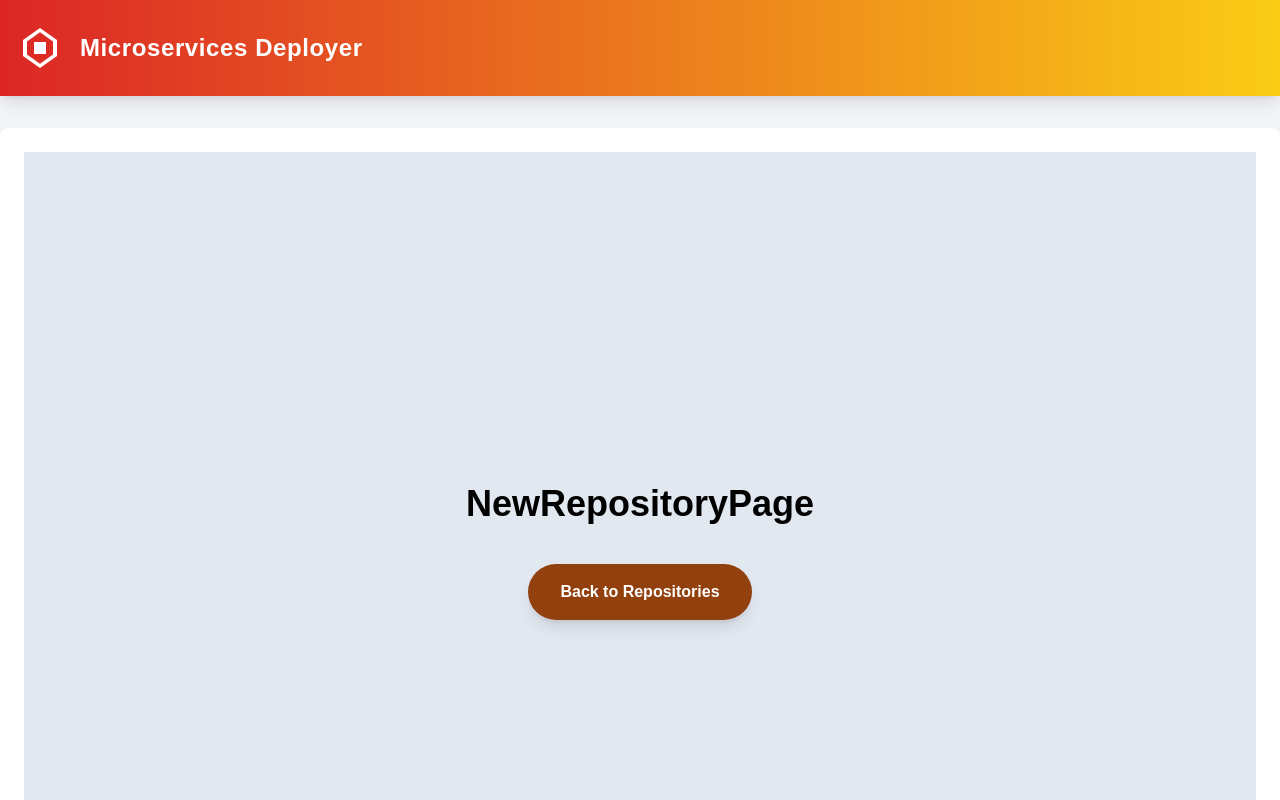
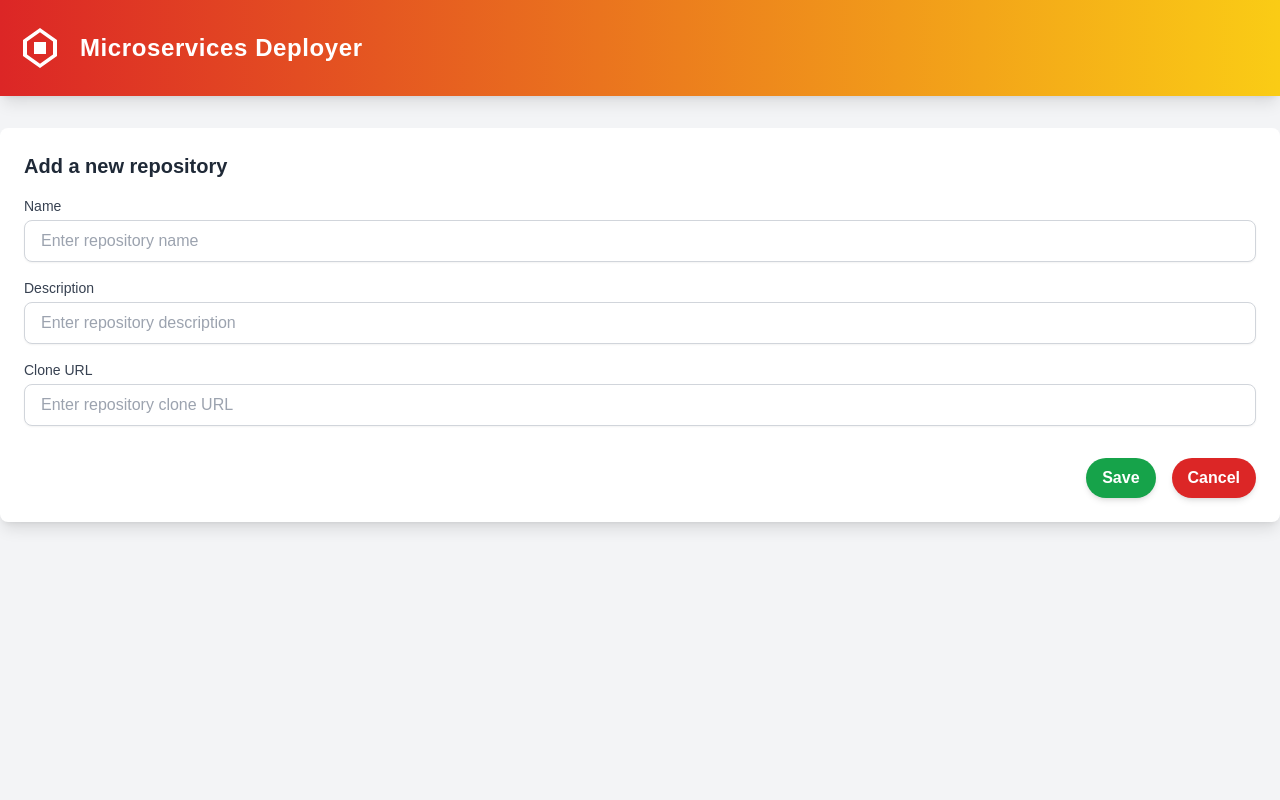
Before and after one commit to ymedaghri/nextjs-deployer, a Next.js app: page /repositories/new in a window 1280 px wide. Shown: the top 800 px of the page. Built offline with nearby package versions, Linux system fonts and the light colour scheme.

Commit message:
Adding Delete the basic way as a full use client

```diff
--- a/app/(my-layout)/repositories/new/page.tsx
+++ b/app/(my-layout)/repositories/new/page.tsx
@@ -1,15 +1,96 @@
-import Link from 'next/link'
-import React from 'react'
+'use client';
+import Link from 'next/link';
+import React, { useState } from 'react'
+import { useRouter } from 'next/navigation';
 
 const NewRepositoryPage = () => {
+  const router = useRouter();
+
+  const [name, setName] = useState('');
+  const [description, setDescription] = useState('');
+  const [cloneUrl, setCloneUrl] = useState('');
+
+  async function handleSubmit(e: React.FormEvent) {
+    e.preventDefault();
+
+    const response = await fetch('/api/repositories', {
+      method: 'POST',
+      headers: { 'Content-Type': 'application/json' },
+      body: JSON.stringify({ name, description, cloneUrl }),
+    });
+
+    if (response.ok) {
+      router.push('/repositories');
+    }
+  }
+
   return (
-    <div className='bg-slate-200 min-h-screen flex flex-col gap-10 items-center justify-center'>
-        <p className='text-black text-4xl font-extrabold'>NewRepositoryPage</p>
-        <Link href='/repositories' className="my-hero-button">
-            Back to Repositories
-        </Link>
-    </div>
-  )
+    <>
+        <h2 className="text-xl font-semibold text-gray-800 mb-4">Add a new repository</h2>
+
+        <form className="space-y-4" onSubmit={handleSubmit}>
+          <div>
+            <label htmlFor="name" className="block text-sm font-medium text-gray-700 mb-1">
+              Name
+            </label>
+            <input
+              id="name"
+              name="name"
+              type="text"
+              required
+              placeholder="Enter repository name"
+              className="block w-full px-4 py-2 border border-gray-300 rounded-lg shadow-sm focus:outline-none focus:ring-2 focus:ring-blue-500 focus:border-blue-500"
+              onChange={(e) => setName(e.target.value)}
+              value={name}
+            />
+          </div>
+
+          <div>
+            <label htmlFor="description" className="block text-sm font-medium text-gray-700 mb-1">
+              Description
+            </label>
+            <input
+              id="description"
+              name="description"
+              type="text"
+              required
+              placeholder="Enter repository description"
+              className="block w-full px-4 py-2 border border-gray-300 rounded-lg shadow-sm focus:outline-none focus:ring-2 focus:ring-blue-500 focus:border-blue-500"
+              onChange={(e) => setDescription(e.target.value)}
+              value={description}
+            />
+          </div>
+
+          <div>
+            <label htmlFor="cloneUrl" className="block text-sm font-medium text-gray-700 mb-1">
+              Clone URL
+            </label>
+            <input
+              id="cloneUrl"
+              name="cloneUrl"
+              type="url"
+              required
+              placeholder="Enter repository clone URL"
+              className="block w-full px-4 py-2 border border-gray-300 rounded-lg shadow-sm focus:outline-none focus:ring-2 focus:ring-blue-500 focus:border-blue-500"
+              onChange={(e) => setCloneUrl(e.target.value)}
+              value={cloneUrl}
+            />
+          </div>
+
+          <div className="pt-4 flex justify-end space-x-4">
+          <button
+              type="submit"
+              className="my-primary-button"
+            >
+              Save
+            </button>
+            <Link href="/repositories" className="my-destroy-button">
+              Cancel
+            </Link>
+          </div>
+        </form>
+        </>
+  );
 }
 
 export default NewRepositoryPage
--- a/app/(my-layout)/repositories/page.tsx
+++ b/app/(my-layout)/repositories/page.tsx
@@ -1,13 +1,35 @@
+'use client';
+
 import Link from 'next/link'
-import React from 'react'
+import React, { useEffect } from 'react'
 
 interface Repository {
   name: string, description:string, clone_url:string
 }
 
-const RepositoriesPage = async () => {
-  const res = await fetch('https://api.github.com/users/octocat/repos');
-  const data: Repository[] = await res.json();
+const RepositoriesPage = () => {
+  const [data, setData] = React.useState<Repository[]>([]);
+
+  async function fetchData() {
+    const res = await fetch('http://localhost:3000/api/repositories');
+    const data: Repository[] = await res.json();
+    setData(data);
+  }
+
+  useEffect(() => {
+    fetchData();
+  }, []);
+
+  async function deleteRepository(name: string) {
+    const confirmed = confirm('Are you sure you want to delete this user?');
+    if (!confirmed) return;
+
+    await fetch(`/api/repositories/${name}`, {
+      method: 'DELETE',
+    });
+
+    await fetchData();
+  }
 
   return (
     <>
@@ -42,7 +64,7 @@ const RepositoriesPage = async () => {
                 <button className="my-action-button">
                   Edit
                 </button>
-                <button className="my-destroy-button">
+                <button className="my-destroy-button" onClick={() => deleteRepository(element.name)}>
                   Delete
                 </button>
               </td>
--- /dev/null
+++ b/app/api/repositories/[name]/route.ts
@@ -0,0 +1,10 @@
+import { NextResponse } from "next/server";
+import { db } from '@/lib/db';
+
+export async function DELETE(req: Request, { params }: { params: { name: string } }) {
+    db.data.repositories = db.data.repositories.filter((repository) => repository.name !== params.name);
+
+    await db.write();
+
+    return NextResponse.json({ message: `Repository ${params.name} deleted.` });
+}
--- a/app/api/repositories/route.ts
+++ b/app/api/repositories/route.ts
@@ -1,5 +1,17 @@
 import { NextResponse } from "next/server";
+import { db } from '@/lib/db';
 
 export async function GET() {
-    return NextResponse.json({ message: 'Hello, Next.js!' });
+    return NextResponse.json(db.data.repositories);
 }
+
+export async function POST(req: Request) {
+    const { name, description, cloneUrl } = await req.json();
+
+    const newRepository = { name, description, clone_url:cloneUrl };
+    db.data.repositories.push(newRepository);
+
+    await db.write();
+
+    return NextResponse.json(newRepository, { status: 201 });
+}
--- /dev/null
+++ b/db.json
@@ -0,0 +1,19 @@
+{
+  "repositories": [
+    {
+      "name": "events-api",
+      "description": "Fake events api repository to test the nextjs-deployer",
+      "clone_url": "https://github.com/ymedaghri/fake-events-api.git"
+    },
+    {
+      "name": "marketplace-app",
+      "description": "Fake Marketplace frontEnd App repository to test the nextjs-deployer",
+      "clone_url": "https://github.com/ymedaghri/fake-marketplace-app.git"
+    },
+    {
+      "name": "users-api",
+      "description": "Fake users api repository to test the nextjs-deployer",
+      "clone_url": "https://github.com/ymedaghri/fake-users-api.git"
+    }
+  ]
+}
--- /dev/null
+++ b/lib/db.ts
@@ -0,0 +1,16 @@
+import { Low } from 'lowdb';
+import { JSONFile } from 'lowdb/node';
+
+type Data = {
+  repositories: Array<{ name: string; description: string; clone_url: string }>;
+};
+
+const adapter = new JSONFile<Data>('db.json');
+const db = new Low<Data>(adapter, {repositories: [
+    {name:'events-api', description:'Fake events api repository to test the nextjs-deployer', clone_url:'https://github.com/ymedaghri/fake-events-api.git'},
+    {name:'marketplace-app', description:'Fake Marketplace frontEnd App repository to test the nextjs-deployer', clone_url:'https://github.com/ymedaghri/fake-marketplace-app.git'},
+    {name:'users-api', description:'Fake users api repository to test the nextjs-deployer', clone_url:'https://github.com/ymedaghri/fake-users-api.git'},
+    {name:'guests-api', description:'Fake guests api repository to test the nextjs-deployer', clone_url:'https://github.com/ymedaghri/fake-guests-api.git'},
+]});
+
+export { db };
--- a/package.json
+++ b/package.json
@@ -9,12 +9,14 @@
     "lint": "next lint"
   },
   "dependencies": {
+    "lowdb": "^7.0.1",
     "next": "15.0.3",
     "react": "19.0.0-rc-66855b96-20241106",
     "react-dom": "19.0.0-rc-66855b96-20241106",
     "simple-git": "^3.27.0"
   },
   "devDependencies": {
+    "@types/lowdb": "^1.0.15",
     "@types/node": "^20",
     "@types/react": "^18",
     "@types/react-dom": "^18",
```
Also changed, not shown: 1 other file (tests, documents, lock files or other folders).
